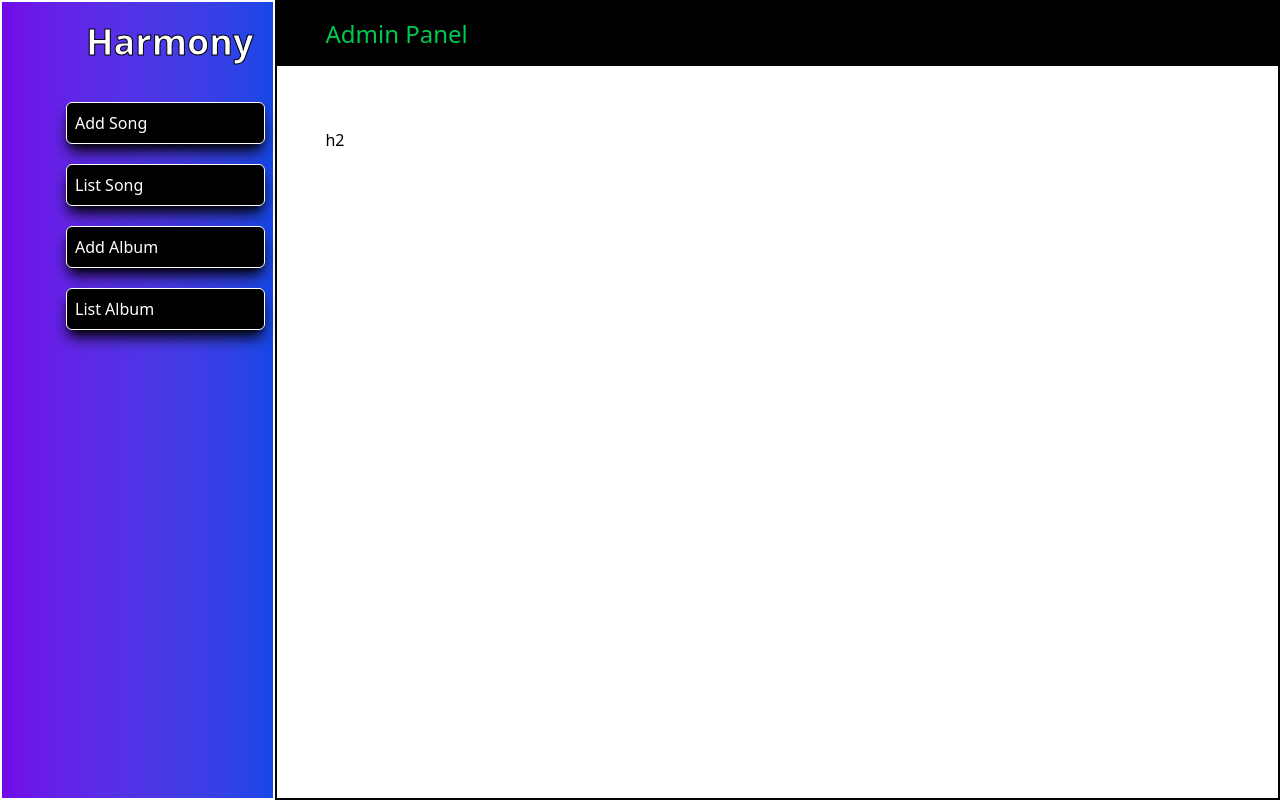
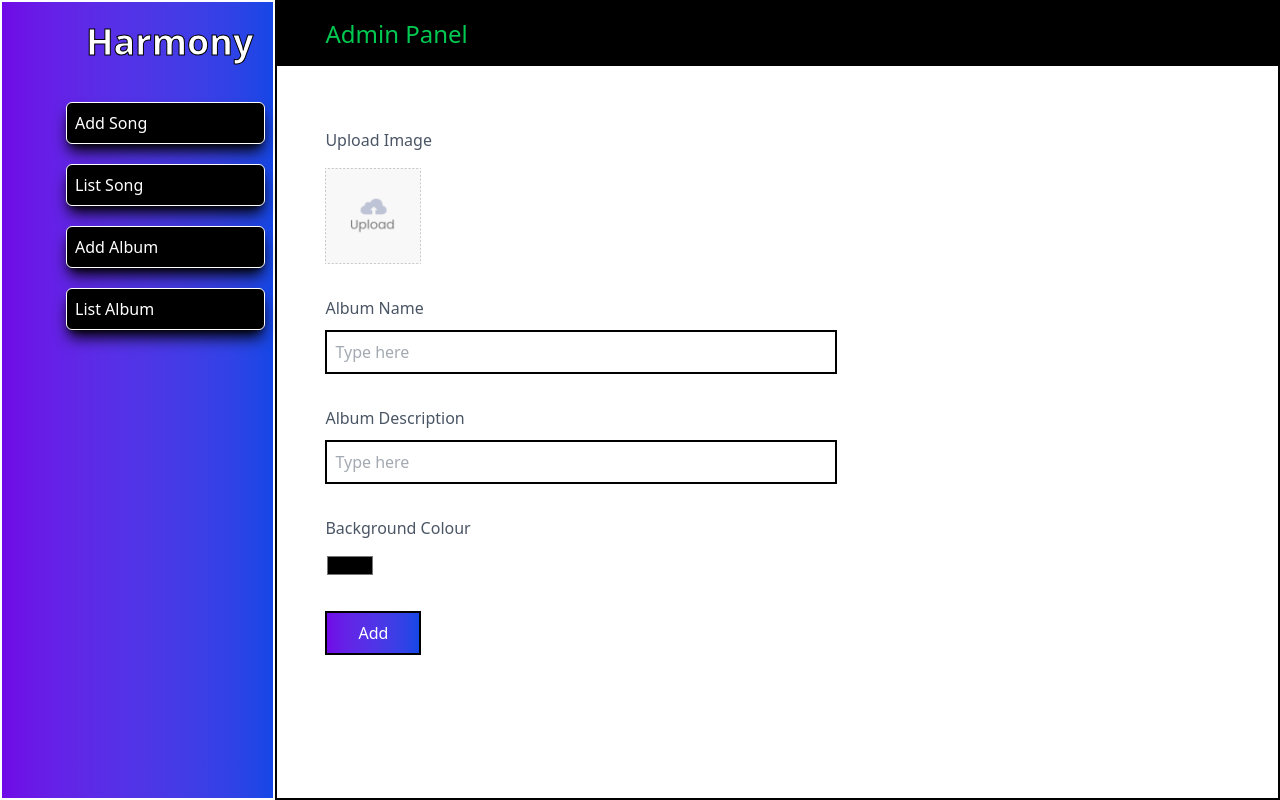
Before and after one commit to Webdev-Ishan/Harmony, a React (Vite) app in the folder Harmony_Admin/: page /add-album in a window 1280 px wide. Built offline with nearby package versions, Linux system fonts and the light colour scheme.

Commit message:
The addAlbum functionality is built

```diff
--- a/Harmony_Admin/src/pages/Addalbum.jsx
+++ b/Harmony_Admin/src/pages/Addalbum.jsx
@@ -1,10 +1,116 @@
-import React from 'react'
+import React,{useState} from 'react'
+import { assets } from '../assets/admin-assets/assets'
+import axios from 'axios'
+import { toast } from "react-toastify";
+import { url } from "../App";
+
 
 const Addalbum = () => {
-  return (
-    <div>
-      h2
+
+const [image, setImage] = useState(null);
+  const [colour, setcolour] = useState("");
+  const [name, setName] = useState("");
+  const [desc, setDesc] = useState("");
+  const [loading, setLoading] = useState(false);
+
+
+
+const onSubmithandler = async (e)=>{
+
+e.preventDefault();
+setLoading(true)
+
+
+try {
+
+
+  const formData = new FormData();
+
+  formData.append("name", name);
+  formData.append("desc", desc);
+  formData.append("bgColour", colour);
+  formData.append("image", image);
+
+  const response = await axios.post(`${url}/api/album/add`,formData);
+
+
+      if (response.data.success) {
+        toast.success("Song Added");
+        setName("");
+        setDesc("");
+        setImage(false);
+        setcolour(null)
+
+      } else {
+        toast.error("Something went wrong");
+      }
+    } catch (error) {
+
+
+      toast.error("Error occurred");
+      console.log(error.message);
+    }
+    setLoading(false);
+
+
+};
+
+  return loading ? (
+    <div className="flex items-center justify-center h-screen">
+      <p>Loading...</p>
     </div>
+  ) : (
+    <form onSubmit={onSubmithandler} action="" className='flex flex-col items-start gap-8 text-gray-600'>
+
+<div className='flex flex-col gap-4'>
+<p>Upload Image</p>
+<input onChange={(e)=>setImage(e.target.files[0])} type="file" id='image'  accept="image/*"
+ hidden />
+
+<label htmlFor="image">
+
+  <img className='w-24 cursor-pointer' src={assets.upload_area} alt="" />
+</label>
+</div>
+
+
+<div className="flex flex-col gap-2.5">
+        <p>Album Name</p>
+        <input
+        onChange={(e)=>setName(e.target.value)}
+        value={name}
+          className="bg-transparent outline-green-500 border-2 border-black p-2 w-[max(40vw,250px)]"
+          placeholder="Type here"
+          required
+          type="text"
+        />
+      </div>
+
+      <div className="flex flex-col gap-2.5">
+        <p>Album Description</p>
+        <input
+        onChange={(e)=>setDesc(e.target.value)} value={desc}
+          className="bg-transparent outline-green-500 border-2 border-black p-2 w-[max(40vw,250px)]"
+          placeholder="Type here"
+          required
+          type="text"
+        />
+      </div>
+
+<div className='flex flex-col gap-3'>
+<p>Background Colour</p>
+<input onChange={(e)=>setcolour(e.target.value)} value={colour} type="color" />
+
+</div>
+
+<button
+        type="submit"
+        className="border-black border-2 text-white bg-gradient-to-r from-violet-700 to-blue-700 font-medium w-24 text-md px-4 py-2 mb-2 hover:opacity-75"
+      >
+        Add
+      </button>
+
+    </form>
   )
 }
 
--- a/Harmony_Admin/src/pages/Listsong.jsx
+++ b/Harmony_Admin/src/pages/Listsong.jsx
@@ -11,7 +11,7 @@ const Listsong = () => {
       const response = await axios.get(`${url}/api/song/list`);
 
       if (response.data.success) {
-        console.log(response.data.song)
+        console.log(response.data.song);
         setData(response.data.song);
       } else {
         toast.error("Something went wrong");
@@ -22,52 +22,47 @@ const Listsong = () => {
     }
   };
 
+  const removesong = async (id) => {
+    try {
+      const response = await axios.post(`${url}/api/song/remove`, { id });
 
-const removesong = async (id)=>{
-
-try {
-
-  const response = await axios.post(`${url}/api/song/remove`,{id})
-
-  if(response.data.success){
-
-toast.success(response.data.message)
-await fetchSongs()
-
-  }
-} catch (error) {
-
-  toast.error("Something went wrong")
-}
-
-}
+      if (response.data.success) {
+        toast.success(response.data.message);
+        await fetchSongs();
+      }
+    } catch (error) {
+      toast.error("Something went wrong");
+    }
+  };
 
   useEffect(() => {
     fetchSongs();
   }, []);
 
   return (
-    <div>
-      <p>All Songs List</p>
-      <br />
-      <div>
+    <div className="container mx-auto p-4">
+      <h1 className="text-3xl font-bold mb-4">All Songs List</h1>
+      <div className="overflow-x-auto">
         <table className="table-auto w-full bg-blue-500 border-2 border-black">
           <thead>
             <tr>
-              <th className="px-4 py-2">Image</th>
-              <th className="px-4 py-2">Name</th>
-              <th className="px-4 py-2">Album</th>
-              <th className="px-4 py-2">Duration</th>
-              <th className="px-4 py-2">Action</th>
+              <th className="px-4 py-2 text-white">Image</th>
+              <th className="px-4 py-2 text-white">Name</th>
+              <th className="px-4 py-2 text-white">Album</th>
+              <th className="px-4 py-2 text-white">Duration</th>
+              <th className="px-4 py-2 text-white">Action</th>
             </tr>
           </thead>
 
           <tbody>
-
             {data.map((song) => (
-              <tr key={song.id}>
+              <tr key={song.id} className="bg-blue-700 hover:bg-blue-600">
                 <td className="border px-4 py-2 border-white">
-                  <img src={song.image} alt={song.name} className="w-16 h-16  text-white" />
+                  <img
+                    src={song.image}
+                    alt={song.name}
+                    className="w-16 h-16"
+                  />
                 </td>
                 <td className="border px-4 py-2 text-white">{song.name}</td>
                 <td className="border px-4 py-2 text-white">{song.album}</td>
@@ -75,13 +70,13 @@ await fetchSongs()
                 <td className="border px-4 py-2 text-white">
                   <button
                     onClick={() => removesong(song._id)}
-                    className="bg-red-500 text-white px-4 py-2 rounded  cursor-pointer"
+                    className="bg-red-500 text-white px-4 py-2 rounded cursor-pointer hover:bg-red-700"
                   >
                     Delete
                   </button>
                 </td>
               </tr>
-))}
+            ))}
           </tbody>
         </table>
       </div>
```
